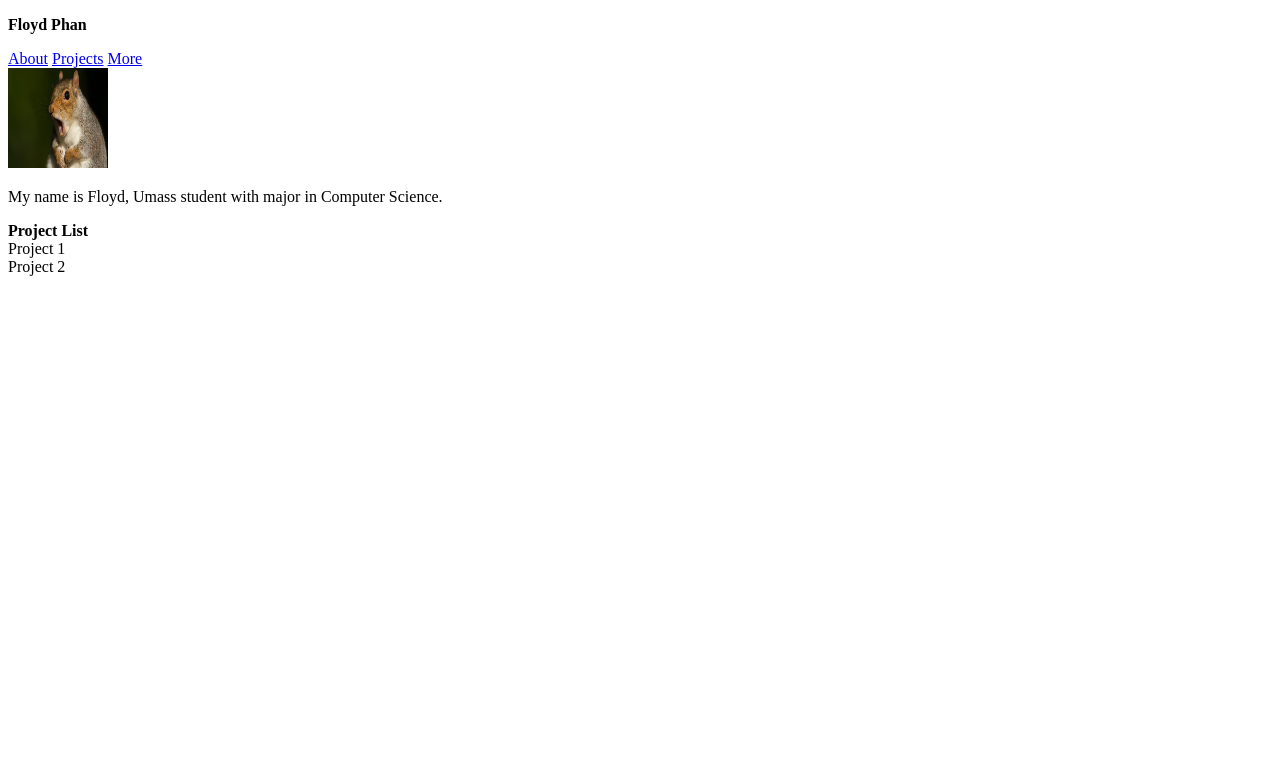
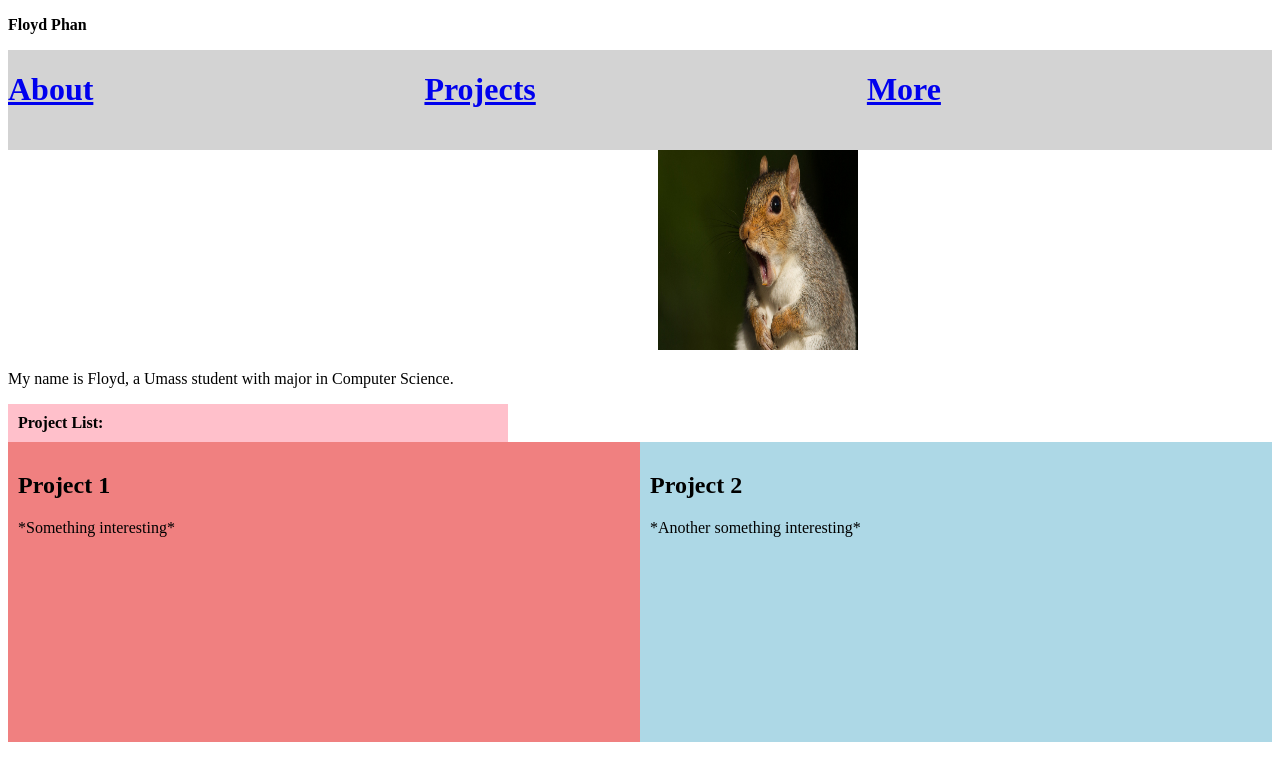
Before and after one commit to fdphan/flphan.github.io, a plain HTML site: page index.html in a window 1280 px wide. Drawn offline with Linux system fonts and the light colour scheme.

Commit message:
progress 1

```diff
--- a/index.html
+++ b/index.html
@@ -11,26 +11,83 @@ You don't need to have super pretty css. But it should have the outlines of a go
     </head>
     <body>
         <p><strong>Floyd Phan</strong></p>
-        <a href = "https://www.github.com">About</a>
-        <a href = "https://www.github.com">Projects</a>
-        <a href = "https://www.instagram.com">More</a><br>
-        <img src = "p1.jpg" alt = "squirrel" height = "100" width = "100">
-        <p>My name is Floyd, Umass student with major in Computer Science.</p>
+        <div1 class = "row1">
+            <div class = "column1">
+                <a href = "https://www.github.com" style = "background-color: green"><h1>About</h1></a>
+            </div>
+            <div class = "column1">
+                <a href = "https://www.github.com" style = "background-color: aqua"><h1>Projects</h1></a>
+            </div>
+            <div class = "column1">
+                <a href = "https://www.instagram.com" style = "background-color: lightgrey"><h1>More</h1></a><br>
+            </div>
+        </div1>
+        <img  class = "img1" src = "p1.jpg" alt = "squirrel"  height = "200" width = "200">
+        <div class = "text1">
+            <p >My name is Floyd, a Umass student with major in Computer Science.</p>
+        </div>
 
-    <div id = "pl">
+    <div class = "pl">
         <strong>
-            Project List
+            Project List:
         </strong>
     </div>
+
     <style>
+    .text1{
+        left: 650px;
+    }
+    .row1{
+        width: auto;
+        height: 200;
+        display: grid;
+        background: lightgray;
+        grid-template-columns: auto auto auto;
+    }
+    img{
+        position : relative;
+        height : 200px;
+        width : 200px;
+    }
+    .img1{
+        left: 650px;
+    }
     .pl{
         background-color: pink;
         width: 500px;
+        padding: 10px;
+    }
+    *{
+        box-sizing: border-box;
+    }
+    .column1{
+        position: relative;
+        float:left;
+        width: 33.3%;
+        height: 100px;
+    }
+    .column{
+        float: left;
+        width : 50%;
+        padding : 10px;
+        height: 300px;
+    }
+
+    .row:after{
+        content: "";
+        display:table;
+        clear: both;
     }
     </style>
     <div class = "row">
-        <div class = "column">Project 1</div>
-        <div class = "column">Project 2</div>
+        <div class = "column" style = "background-color: lightcoral;">
+            <h2>Project 1</h2>
+            <p>*Something interesting*</p>
+        </div>
+        <div class = "column" style = "background-color: lightblue;">
+            <h2>Project 2</h2>
+            <p>*Another something interesting*</p>
+        </div>
     </div>
 
     </body>
```
